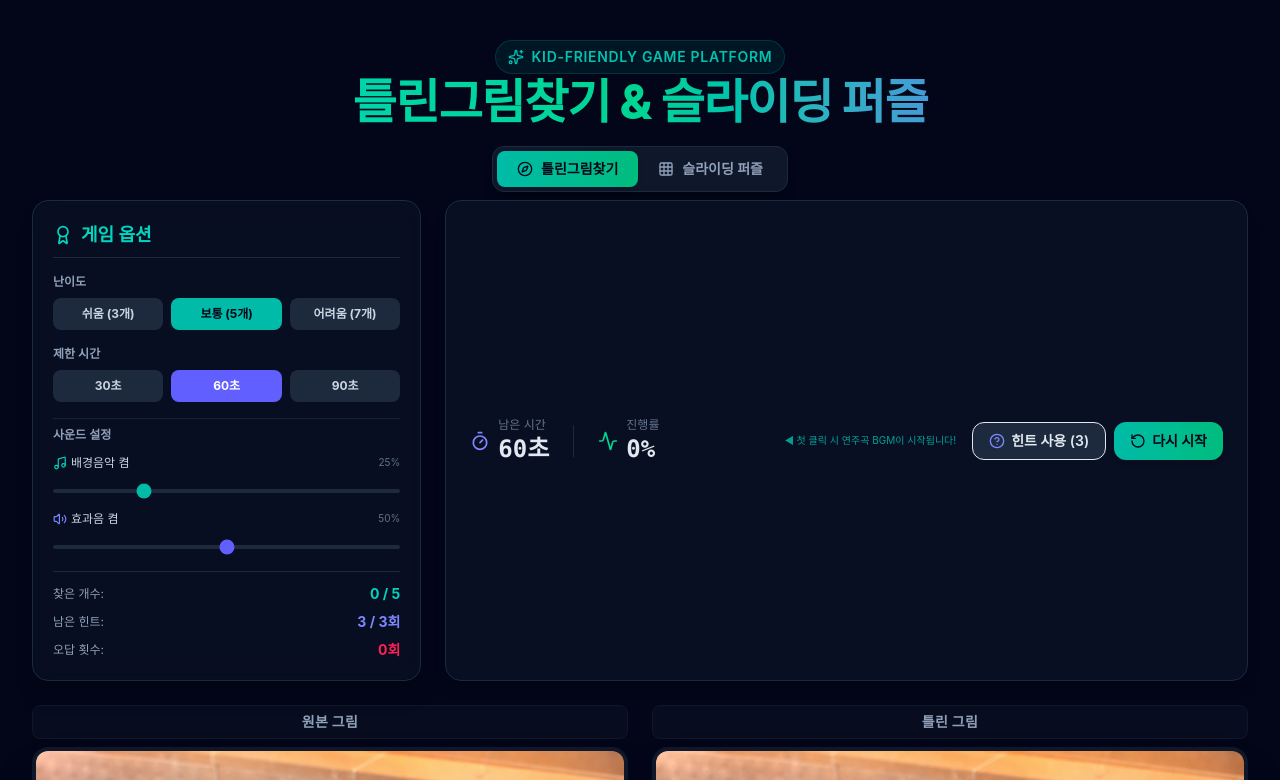
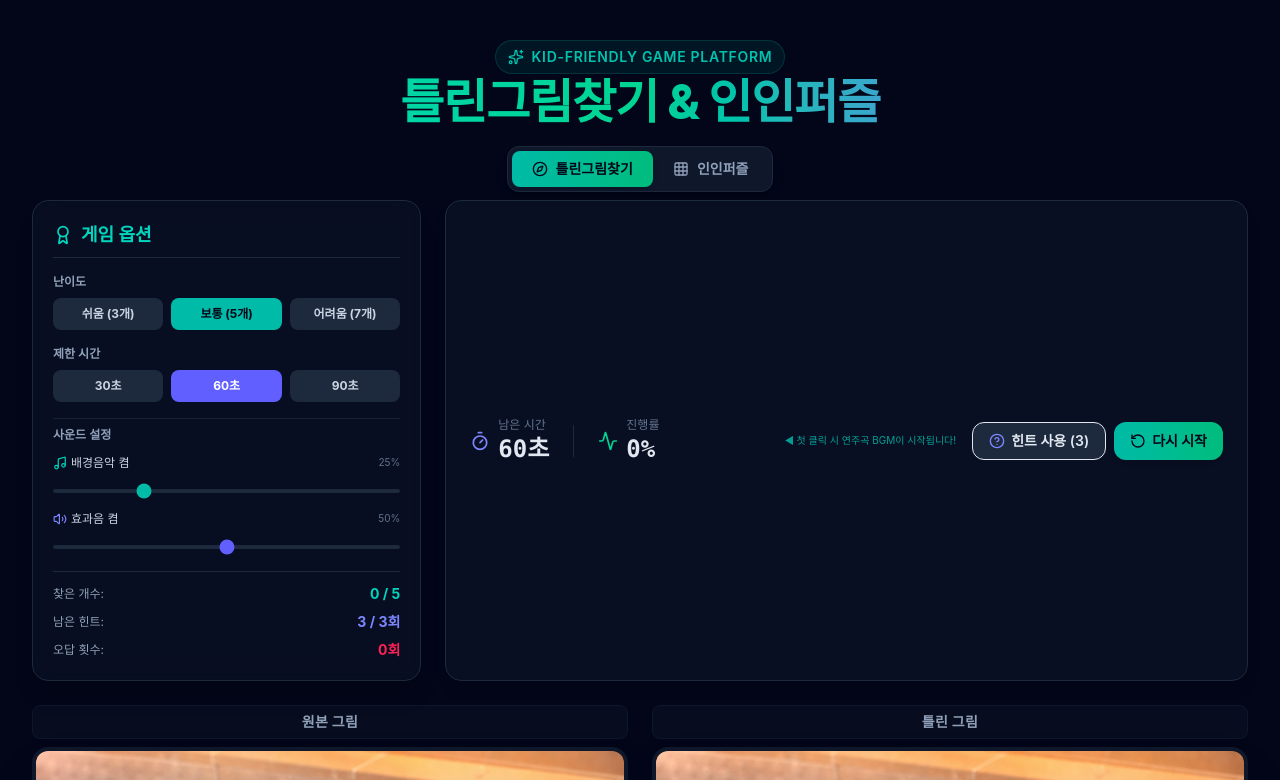
Before and after one commit to shinekim0486/robot-agent-puzzle, a React (Vite) app: page / in a window 1280 px wide. Shown: the top 780 px of the page. Built offline with nearby package versions, Linux system fonts and the light colour scheme.

Commit message:
feat: restore default green robot image for sliding puzzle and rename labels to 인인퍼즐

```diff
--- a/src/App.jsx
+++ b/src/App.jsx
@@ -629,7 +629,7 @@ function App() {
           <Sparkles className="w-4 h-4" /> Kid-Friendly Game Platform
         </div>
         <h1 className="text-3xl md:text-5xl font-extrabold tracking-tight bg-gradient-to-r from-teal-400 via-emerald-400 to-indigo-500 bg-clip-text text-transparent">
-          틀린그림찾기 & 슬라이딩 퍼즐
+          틀린그림찾기 & 인인퍼즐
         </h1>
 
         {/* Navigation Tabs */}
@@ -652,7 +652,7 @@ function App() {
                 : 'text-slate-400 hover:text-white'
             }`}
           >
-            <Grid className="w-4 h-4" /> 슬라이딩 퍼즐
+            <Grid className="w-4 h-4" /> 인인퍼즐
           </button>
         </div>
       </header>
```
Also changed, not shown: src/assets/robot.jpg.
